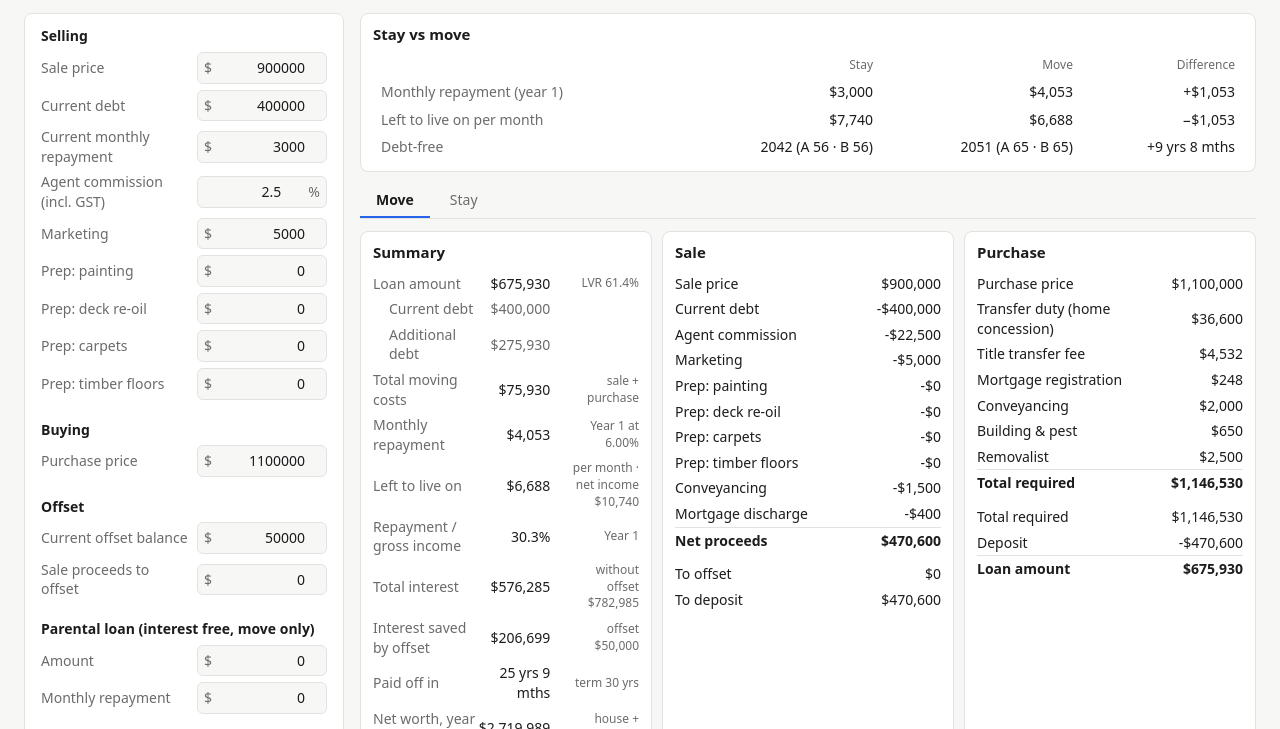
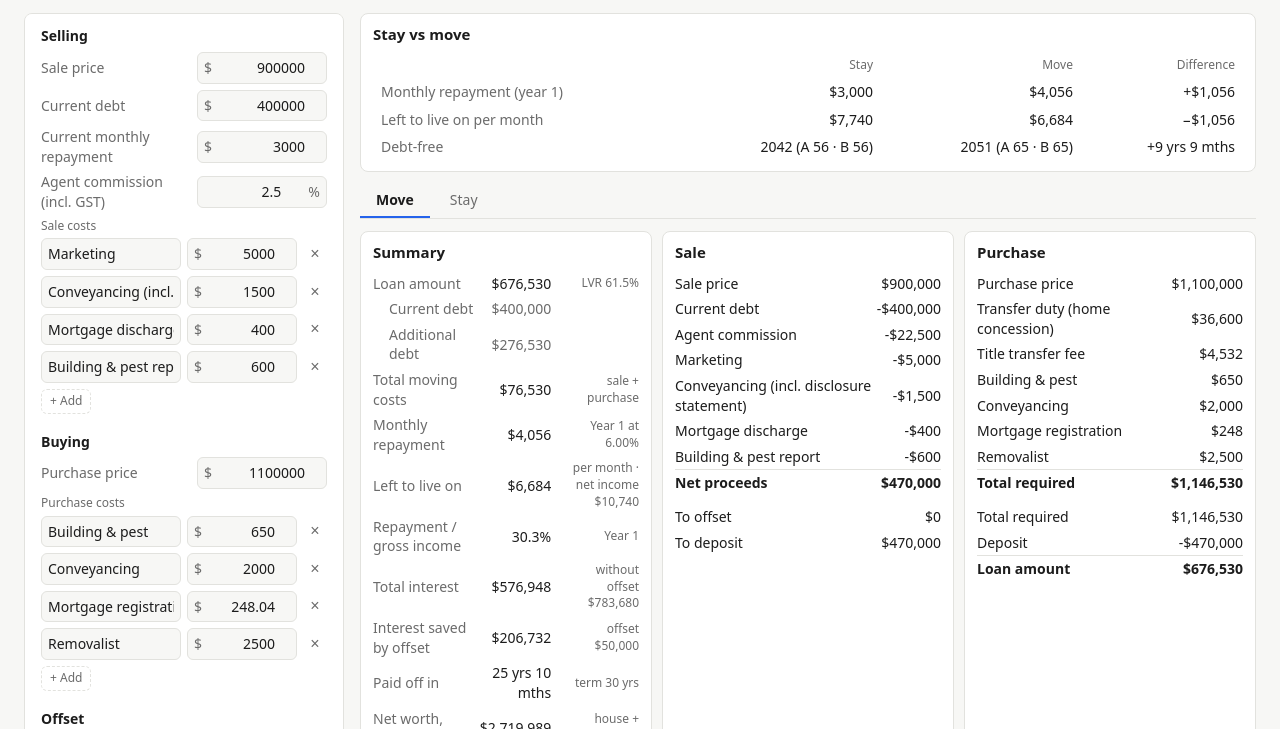
Before and after one commit to danielclarke/mortgage-calculator, a website built with Vite: page index.html in a window 1280 px wide. Shown: the part 71-800 px from the top of the page. Built offline with nearby package versions, Linux system fonts and the light colour scheme.

Commit message:
Itemised sale/purchase cost lists, other loans list, remove JSON export
Co-Authored-By: Claude Opus 5.5 <noreply@anthropic.com>

```diff
--- /dev/null
+++ b/src/lists.ts
@@ -0,0 +1,110 @@
+export type Item = Record<string, string | number>;
+
+export interface Column {
+  key: string;
+  label: string;
+  type: 'text' | 'number' | 'select';
+  options?: string[];
+  step?: number;
+  prefix?: string;
+  suffix?: string;
+}
+
+export interface ListDef {
+  title: string;
+  columns: Column[];
+  blank: () => Item;
+  defaults: Item[];
+}
+
+function control(col: Column, item: Item): HTMLElement {
+  if (col.type === 'select') {
+    const select = document.createElement('select');
+    for (const o of col.options ?? []) select.append(Object.assign(document.createElement('option'), { value: o, textContent: o }));
+    select.value = String(item[col.key]);
+    select.addEventListener('input', () => (item[col.key] = select.value));
+    return select;
+  }
+  if (col.type === 'text') {
+    const input = Object.assign(document.createElement('input'), { type: 'text', value: String(item[col.key]), placeholder: col.label });
+    input.addEventListener('input', () => (item[col.key] = input.value));
+    return input;
+  }
+  const wrap = document.createElement('div');
+  wrap.className = 'input-wrap';
+  if (col.prefix) wrap.append(Object.assign(document.createElement('span'), { textContent: col.prefix }));
+  const input = Object.assign(document.createElement('input'), {
+    type: 'number',
+    value: String(item[col.key]),
+    step: String(col.step ?? 1),
+    min: '0',
+  });
+  input.addEventListener('input', () => (item[col.key] = Number(input.value) || 0));
+  wrap.append(input);
+  if (col.suffix) wrap.append(Object.assign(document.createElement('span'), { textContent: col.suffix }));
+  return wrap;
+}
+
+export function listEditor(def: ListDef, items: Item[], onChange: () => void): { el: HTMLElement; redraw: () => void } {
+  const el = document.createElement('div');
+  el.className = 'list';
+  const compact = def.columns.length === 2;
+
+  const redraw = () => {
+    el.replaceChildren(Object.assign(document.createElement('div'), { className: 'list-title', textContent: def.title }));
+    items.forEach((item, i) => {
+      const row = document.createElement('div');
+      row.className = compact ? 'list-item compact' : 'list-item';
+      const remove = Object.assign(document.createElement('button'), { type: 'button', className: 'remove', textContent: '×', title: 'Remove' });
+      remove.addEventListener('click', () => {
+        items.splice(i, 1);
+        redraw();
+        onChange();
+      });
+      const [nameCol, ...rest] = def.columns;
+      if (compact) {
+        row.append(control(nameCol, item), control(rest[0], item), remove);
+      } else {
+        const head = document.createElement('div');
+        head.className = 'list-head';
+        head.append(control(nameCol, item), remove);
+        const fields = document.createElement('div');
+        fields.className = 'list-fields';
+        for (const c of rest) {
+          const f = document.createElement('label');
+          f.append(Object.assign(document.createElement('span'), { className: 'list-label', textContent: c.label }), control(c, item));
+          fields.append(f);
+        }
+        row.append(head, fields);
+      }
+      el.append(row);
+    });
+    const add = Object.assign(document.createElement('button'), { type: 'button', className: 'add', textContent: '+ Add' });
+    add.addEventListener('click', () => {
+      items.push(def.blank());
+      redraw();
+      onChange();
+    });
+    el.append(add);
+  };
+
+  redraw();
+  return { el, redraw };
+}
+
+export function encodeList(def: ListDef, items: Item[]): string {
+  return items.map((it) => def.columns.map((c) => encodeURIComponent(String(it[c.key]))).join(':')).join('|');
+}
+
+export function decodeList(def: ListDef, value: string): Item[] {
+  if (!value) return [];
+  return value.split('|').map((row) => {
+    const parts = row.split(':').map((p) => decodeURIComponent(p));
+    const item: Item = def.blank();
+    def.columns.forEach((c, i) => {
+      if (parts[i] === undefined) return;
+      item[c.key] = c.type === 'number' ? Number(parts[i]) || 0 : parts[i];
+    });
+    return item;
+  });
+}
--- a/src/main.ts
+++ b/src/main.ts
@@ -2,7 +2,8 @@ import './style.css';
 import { Chart, registerables, type ChartDataset } from 'chart.js';
 import { calcTax, SUPER_RATE, TAX_YEAR, type TaxResult } from './tax';
 import { homeConcessionDuty, transferFee } from './duty';
-import { simulate, lmiEstimate, type SimResult } from './loan';
+import { simulate, lmiEstimate, sideLoanSchedule, type SimResult } from './loan';
+import { listEditor, encodeList, decodeList, type Item, type ListDef } from './lists';
 
 Chart.register(...registerables);
 
@@ -15,11 +16,66 @@ interface FieldDef {
   suffix?: string;
 }
 
+type ListKey = 'sellCosts' | 'buyCosts' | 'loans';
+
 interface SectionDef {
   title: string;
   fields: FieldDef[];
   collapsible?: boolean;
+  list?: ListKey;
 }
+
+const LISTS: Record<ListKey, ListDef> = {
+  sellCosts: {
+    title: 'Sale costs',
+    columns: [
+      { key: 'name', label: 'Item', type: 'text' },
+      { key: 'amount', label: 'Amount', type: 'number', step: 100, prefix: '$' },
+    ],
+    blank: () => ({ name: '', amount: 0 }),
+    defaults: [
+      { name: 'Marketing', amount: 5000 },
+      { name: 'Conveyancing (incl. disclosure statement)', amount: 1500 },
+      { name: 'Mortgage discharge', amount: 400 },
+      { name: 'Building & pest report', amount: 600 },
+    ],
+  },
+  buyCosts: {
+    title: 'Purchase costs',
+    columns: [
+      { key: 'name', label: 'Item', type: 'text' },
+      { key: 'amount', label: 'Amount', type: 'number', step: 100, prefix: '$' },
+    ],
+    blank: () => ({ name: '', amount: 0 }),
+    defaults: [
+      { name: 'Building & pest', amount: 650 },
+      { name: 'Conveyancing', amount: 2000 },
+      { name: 'Mortgage registration', amount: 248.04 },
+      { name: 'Removalist', amount: 2500 },
+    ],
+  },
+  loans: {
+    title: 'Loans',
+    columns: [
+      { key: 'name', label: 'Name', type: 'text' },
+      { key: 'amount', label: 'Amount', type: 'number', step: 1000, prefix: '$' },
+      { key: 'rate', label: 'Rate', type: 'number', step: 0.05, suffix: '%' },
+      { key: 'repay', label: 'Monthly repayment', type: 'number', step: 100, prefix: '$' },
+      { key: 'into', label: 'Paid into', type: 'select', options: ['offset', 'deposit'] },
+      { key: 'from', label: 'Repay from', type: 'select', options: ['offset', 'income'] },
+    ],
+    blank: () => ({ name: 'Loan', amount: 0, rate: 0, repay: 0, into: 'offset', from: 'offset' }),
+    defaults: [],
+  },
+};
+
+const lists: Record<ListKey, Item[]> = {
+  sellCosts: LISTS.sellCosts.defaults.map((x) => ({ ...x })),
+  buyCosts: LISTS.buyCosts.defaults.map((x) => ({ ...x })),
+  loans: LISTS.loans.defaults.map((x) => ({ ...x })),
+};
+const listRedraws: Partial<Record<ListKey, () => void>> = {};
+const MAX_MONTHS = 480;
 
 const money = (id: string, label: string, value: number, step = 1000): FieldDef => ({ id, label, value, step, prefix: '$' });
 const pct = (id: string, label: string, value: number, step = 0.05): FieldDef => ({ id, label, value, step, suffix: '%' });
@@ -32,16 +88,13 @@ const SECTIONS: SectionDef[] = [
       money('payout', 'Current debt', 400000, 5000),
       money('stayRepayment', 'Current monthly repayment', 3000, 50),
       pct('commissionPct', 'Agent commission (incl. GST)', 2.5, 0.1),
-      money('marketing', 'Marketing', 5000, 500),
-      money('prepPainting', 'Prep: painting', 0, 500),
-      money('prepDeck', 'Prep: deck re-oil', 0, 100),
-      money('prepCarpets', 'Prep: carpets', 0, 500),
-      money('prepFloors', 'Prep: timber floors', 0, 500),
     ],
+    list: 'sellCosts',
   },
   {
     title: 'Buying',
     fields: [money('purchasePrice', 'Purchase price', 1100000, 5000)],
+    list: 'buyCosts',
   },
   {
     title: 'Offset',
@@ -51,11 +104,9 @@ const SECTIONS: SectionDef[] = [
     ],
   },
   {
-    title: 'Parental loan (interest free, move only)',
-    fields: [
-      money('parentLoan', 'Amount', 0, 5000),
-      money('parentRepay', 'Monthly repayment', 0, 100),
-    ],
+    title: 'Other loans (move only)',
+    fields: [],
+    list: 'loans',
   },
   {
     title: 'Loan',
@@ -72,18 +123,6 @@ const SECTIONS: SectionDef[] = [
       money('incomeB', 'Person B', 80000, 1000),
       { id: 'ageA', label: 'Person A age', value: 40, step: 1, suffix: 'yrs' },
       { id: 'ageB', label: 'Person B age', value: 40, step: 1, suffix: 'yrs' },
-    ],
-  },
-  {
-    title: 'Extra costs',
-    collapsible: true,
-    fields: [
-      money('sellConveyancing', 'Conveyancing (sale)', 1500, 100),
-      money('dischargeFee', 'Mortgage discharge', 400, 50),
-      money('buyConveyancing', 'Conveyancing (purchase)', 2000, 100),
-      money('buildingPest', 'Building & pest', 650, 50),
-      money('mortgageReg', 'Mortgage registration', 248.04, 10),
-      money('removalist', 'Removalist', 2500, 100),
     ],
   },
 ];
@@ -131,24 +170,17 @@ function buildInputs(): void {
       container.append(Object.assign(document.createElement('legend'), { textContent: s.title }));
     }
     for (const f of s.fields) container.append(inputEl(f));
+    if (s.list) {
+      const key = s.list;
+      const editor = listEditor(LISTS[key], lists[key], () => {
+        update();
+        writeHash();
+      });
+      listRedraws[key] = editor.redraw;
+      container.append(editor.el);
+    }
     root.append(container);
   }
-
-  const exportBtn = Object.assign(document.createElement('button'), { type: 'button', className: 'export', textContent: 'Copy inputs as JSON' });
-  const exportOut = Object.assign(document.createElement('textarea'), { readOnly: true, className: 'export-out', hidden: true });
-  exportBtn.addEventListener('click', async () => {
-    const json = exportInputs();
-    exportOut.value = json;
-    exportOut.hidden = false;
-    exportOut.select();
-    try {
-      await navigator.clipboard.writeText(json);
-      exportBtn.textContent = 'Copied';
-    } catch {
-      exportBtn.textContent = 'Copy failed: select the text below';
-    }
-    setTimeout(() => (exportBtn.textContent = 'Copy inputs as JSON'), 2000);
-  });
 
   const ratesDetails = document.createElement('details');
   ratesDetails.append(Object.assign(document.createElement('summary'), { textContent: 'Interest rate by year' }));
@@ -173,7 +205,7 @@ function buildInputs(): void {
     setTimeout(() => (shareBtn.textContent = 'Copy share link'), 2000);
   });
 
-  root.append(ratesDetails, shareBtn, exportBtn, exportOut);
+  root.append(ratesDetails, shareBtn);
 
   root.addEventListener('input', (e) => {
     const t = e.target as HTMLInputElement;
@@ -198,6 +230,7 @@ function writeHash(): void {
   const params = new URLSearchParams();
   for (const [id] of inputs) params.set(id, String(num(id)));
   params.set('rates', rates.join(','));
+  for (const key of Object.keys(LISTS) as ListKey[]) params.set(key, encodeList(LISTS[key], lists[key]));
   history.replaceState(null, '', `#${params.toString()}`);
 }
 
@@ -211,12 +244,12 @@ function readHash(): void {
   rates = r ? r.split(',').map((x) => Number(x) || 0) : [];
   resizeRates();
   renderRates();
-}
-
-function exportInputs(): string {
-  const values: Record<string, number> = {};
-  for (const [id] of inputs) values[id] = num(id);
-  return JSON.stringify({ inputs: values, ratesByYear: rates }, null, 2);
+  for (const key of Object.keys(LISTS) as ListKey[]) {
+    const val = params.get(key);
+    if (val === null) continue;
+    lists[key].splice(0, lists[key].length, ...decodeList(LISTS[key], val));
+    listRedraws[key]?.();
+  }
 }
 
 function num(id: string): number {
@@ -371,6 +404,7 @@ function renderScenario(
   noOffset: SimResult,
   offsetAt: (m: number) => number,
   owedAt: (m: number) => number,
+  outgoingAt: (m: number) => number,
   price: number,
   months: number,
   horizon: number,
@@ -389,11 +423,13 @@ function renderScenario(
   const saved = r.map((row, i) => noOffset.rows[i].interest - row.interest);
   const netWorth = balance.map((b, i) => houseValue(price, i + 1) + offsetAt(i + 1) - owedAt(i + 1) - b);
   const horizonYears = horizon / 12;
+  const outgoing = payment.map((_, i) => outgoingAt(i));
+  const hasOutgoing = outgoing.some((x) => x > 0);
 
   document.getElementById(`${key}Cards`)!.innerHTML = '<h2>Summary</h2><table class="summary">' + [
     ...extraCards,
     card('Monthly repayment', $(first), `Year 1 at ${rates[0]?.toFixed(2)}%`),
-    card('Left to live on', $(netMonthly - first), `per month · net income ${$(netMonthly)}`),
+    card('Left to live on', $(netMonthly - first - outgoing[0]), `per month · net income ${$(netMonthly)}${outgoing[0] ? ` · other loans ${$(outgoing[0])}` : ''}`),
     card('Repayment / gross income', grossMonthly ? fmtPct(first / grossMonthly) : '–', 'Year 1'),
     card('Total interest', $(sim.totalInterest), `without offset ${$(noOffset.totalInterest)}`),
     card('Interest saved by offset', $(noOffset.totalInterest - sim.totalInterest), `offset ${$(offsetAt(0))}`),
@@ -424,7 +460,8 @@ function renderScenario(
   setChart(`${key}Cash`, [
     series('Net household income', COLORS.income, payment.map(() => netMonthly)),
     series('Repayment', COLORS.payment, payment),
-    series('Left to live on', COLORS.net, payment.map((p) => netMonthly - p), { fill: 'origin' }),
+    ...(hasOutgoing ? [series('Other loan repayments', COLORS.interest, outgoing)] : []),
+    series('Left to live on', COLORS.net, payment.map((p, i) => netMonthly - p - outgoing[i]), { fill: 'origin' }),
   ], horizonYears);
 
   setChart(`${key}NetWorth`, [series('Net worth', COLORS.principal, netWorth)], horizonYears);
@@ -463,13 +500,7 @@ function update(): void {
   const commission = (v('salePrice') * v('commissionPct')) / 100;
   const sellCosts: [string, number][] = [
     ['Agent commission', commission],
-    ['Marketing', v('marketing')],
-    ['Prep: painting', v('prepPainting')],
-    ['Prep: deck re-oil', v('prepDeck')],
-    ['Prep: carpets', v('prepCarpets')],
-    ['Prep: timber floors', v('prepFloors')],
-    ['Conveyancing', v('sellConveyancing')],
-    ['Mortgage discharge', v('dischargeFee')],
+    ...lists.sellCosts.map((it): [string, number] => [String(it.name), Number(it.amount)]),
   ];
   const sellCostTotal = sellCosts.reduce((a, [, x]) => a + x, 0);
   const netProceeds = v('salePrice') - v('payout') - sellCostTotal;
@@ -481,22 +512,51 @@ function update(): void {
   const buyCosts: [string, number][] = [
     ['Transfer duty (home concession)', duty],
     ['Title transfer fee', titleFee],
-    ['Mortgage registration', v('mortgageReg')],
-    ['Conveyancing', v('buyConveyancing')],
-    ['Building & pest', v('buildingPest')],
-    ['Removalist', v('removalist')],
+    ...lists.buyCosts.map((it): [string, number] => [String(it.name), Number(it.amount)]),
   ];
   const buyCostTotal = buyCosts.reduce((a, [, x]) => a + x, 0);
 
-  const baseLoan = Math.max(0, v('purchasePrice') + buyCostTotal - deposit);
+  const depositLoans = lists.loans
+    .filter((l) => l.into === 'deposit' && Number(l.amount) > 0)
+    .map((l): [string, number] => [String(l.name) || 'Loan', Number(l.amount)]);
+  const loanDeposit = depositLoans.reduce((a, [, x]) => a + x, 0);
+  const baseLoan = Math.max(0, v('purchasePrice') + buyCostTotal - deposit - loanDeposit);
   const lvr = v('purchasePrice') > 0 ? baseLoan / v('purchasePrice') : 0;
   const lmi = lmiEstimate(baseLoan, lvr);
   const loan = baseLoan + lmi.premium;
-  const parentLoan = v('parentLoan');
-  const parentRepay = v('parentRepay');
-  const parentOwed = (m: number) => (parentRepay > 0 ? Math.max(0, parentLoan - parentRepay * m) : parentLoan);
   const baseOffset = v('currentOffset') + toOffset;
-  const offsetAt = (m: number) => baseOffset + parentOwed(m);
+  const sideLoans = lists.loans.map((l) => ({
+    name: String(l.name) || 'Loan',
+    amount: Number(l.amount),
+    rate: Number(l.rate),
+    repay: Number(l.repay),
+    intoOffset: l.into !== 'deposit',
+    fromOffset: l.from !== 'income',
+    sched: sideLoanSchedule(Number(l.amount), Number(l.rate), Number(l.repay), MAX_MONTHS),
+  }));
+  const offsetArr: number[] = [];
+  const owedArr: number[] = [];
+  const outArr: number[] = [];
+  const cumPaid = sideLoans.map(() => 0);
+  for (let m = 0; m <= MAX_MONTHS; m++) {
+    let off = baseOffset;
+    let owed = 0;
+    let out = 0;
+    sideLoans.forEach((l, i) => {
+      off += (l.intoOffset ? l.amount : 0) - (l.fromOffset ? cumPaid[i] : 0);
+      owed += l.sched.owed[m] ?? 0;
+      const p = l.sched.paid[m] ?? 0;
+      if (!l.fromOffset) out += p;
+      cumPaid[i] += p;
+    });
+    offsetArr.push(Math.max(0, off));
+    owedArr.push(owed);
+    outArr.push(out);
+  }
+  const at = (arr: number[]) => (m: number) => arr[Math.min(m, arr.length - 1)];
+  const offsetAt = at(offsetArr);
+  const owedAt = at(owedArr);
+  const outgoingAt = at(outArr);
   const years = termYears();
   const months = years * 12;
 
@@ -509,7 +569,6 @@ function update(): void {
   const grossMonthly = (taxA.gross + taxB.gross) / 12;
   const firstPayment = withOffset.rows[0]?.payment ?? 0;
 
-  const MAX_MONTHS = 480;
   const stayFull = simulate(v('payout'), MAX_MONTHS, rates, v('currentOffset'), v('stayRepayment'));
   const stayMonths = Math.max(1, stayFull.payoffMonth ?? MAX_MONTHS);
   const stay = { ...stayFull, rows: stayFull.rows.slice(0, stayMonths) };
@@ -525,12 +584,13 @@ function update(): void {
   const houseValue = (price: number, m: number) => price * Math.pow(1 + growth, m / 12);
   const signed = (x: number) => (x > 0 ? '+' : x < 0 ? '−' : '') + $(Math.abs(x));
 
+  const moveLeft = netMonthly - firstPayment - outgoingAt(0);
   const headRow = (label: string, stayV: string, moveV: string, diff: string) =>
     `<tr><td>${label}</td><td>${stayV}</td><td>${moveV}</td><td>${diff}</td></tr>`;
   document.getElementById('headline')!.innerHTML = `<h2>Stay vs move</h2><table>
     <tr><th></th><th>Stay</th><th>Move</th><th>Difference</th></tr>
     ${headRow('Monthly repayment (year 1)', $(stayFirst), $(firstPayment), signed(firstPayment - stayFirst))}
-    ${headRow('Left to live on per month', $(netMonthly - stayFirst), $(netMonthly - firstPayment), signed(stayFirst - firstPayment))}
+    ${headRow('Left to live on per month', $(netMonthly - stayFirst), $(moveLeft), signed(moveLeft - (netMonthly - stayFirst)))}
     ${headRow('Debt-free', debtFreeText(stayPaidOff), debtFreeText(movePaidOff), extraMonths >= 0 ? `+${duration(extraMonths)}` : `−${duration(-extraMonths)}`)}
   </table>`;
 
@@ -538,8 +598,8 @@ function update(): void {
   if (netProceeds < 0) warnings.push('Sale proceeds are negative: payout and selling costs exceed the sale price.');
   if (lmi.premium) warnings.push(`LVR above 80%. LMI estimated at ${fmtPct(lmi.rate)} of the loan and added to the loan.`);
   if (lvr > 0.95) warnings.push('LVR above 95%. Most lenders will not lend at this LVR.');
-  if (netMonthly - firstPayment < 0) warnings.push('Repayment exceeds net household income.');
-  if (parentLoan > 0 && parentRepay <= 0) warnings.push('Parental loan has no monthly repayment set. It stays in the offset for the life of the loan.');
+  if (moveLeft < 0) warnings.push('Repayments exceed net household income.');
+  for (const l of sideLoans) if (l.amount > 0 && l.sched.payoffMonth === null) warnings.push(`${l.name} is not repaid within 40 years at ${$(l.repay)}/mth.`);
   if (v('payout') > 0 && stayFull.payoffMonth === null) warnings.push('Current repayment does not pay off the current debt within 40 years.');
   document.getElementById('warnings')!.innerHTML = warnings.map((w) => `<div class="warn">${w}</div>`).join('');
 
@@ -559,37 +619,44 @@ function update(): void {
     table('', [
       ['Total required', v('purchasePrice') + buyCostTotal],
       ['Deposit', -deposit],
+      ...depositLoans.map(([n, x]): [string, number] => [n, -x]),
       ...(lmi.premium ? ([['LMI (est.)', lmi.premium]] as [string, number][]) : []),
     ], 'Loan amount');
 
   document.getElementById('incomeTable')!.innerHTML = incomeTable(taxA, taxB);
 
   const stayNoOffset = simulate(v('payout'), MAX_MONTHS, rates, 0, v('stayRepayment'));
-  renderScenario('move', withOffset, noOffset, offsetAt, parentOwed, v('purchasePrice'), months, horizon, netMonthly, grossMonthly, houseValue, [
+  renderScenario('move', withOffset, noOffset, offsetAt, owedAt, outgoingAt, v('purchasePrice'), months, horizon, netMonthly, grossMonthly, houseValue, [
     card('Loan amount', $(loan), `LVR ${fmtPct(lvr)}${lmi.premium ? ` · incl. LMI ${$(lmi.premium)}` : ''}`),
     subCard('Current debt', $(v('payout'))),
     subCard('Additional debt', $(loan - v('payout'))),
     card('Total moving costs', $(sellCostTotal + buyCostTotal), 'sale + purchase'),
-    ...(parentLoan > 0
-      ? [card('Parental loan', $(parentLoan), parentRepay > 0 ? `${$(parentRepay)}/mth from offset · repaid in ${duration(Math.ceil(parentLoan / parentRepay))}` : 'no repayment set')]
-      : []),
+    ...sideLoans
+      .filter((l) => l.amount > 0)
+      .map((l) =>
+        card(
+          l.name,
+          $(l.amount),
+          `into ${l.intoOffset ? 'offset' : 'deposit'} · ${$(l.repay)}/mth from ${l.fromOffset ? 'offset' : 'income'} · ${l.sched.payoffMonth !== null ? `repaid in ${duration(l.sched.payoffMonth)}` : 'not repaid'}${l.sched.totalInterest > 0 ? ` · interest ${$(l.sched.totalInterest)}` : ''}`,
+        ),
+      ),
   ]);
-  renderScenario('stay', stay, stayNoOffset, () => v('currentOffset'), () => 0, v('salePrice'), stayMonths, horizon, netMonthly, grossMonthly, houseValue, [
+  renderScenario('stay', stay, stayNoOffset, () => v('currentOffset'), () => 0, () => 0, v('salePrice'), stayMonths, horizon, netMonthly, grossMonthly, houseValue, [
     card('Loan amount', $(v('payout')), `repayment ${$(v('stayRepayment'))}/mth`),
   ]);
 
   document.getElementById('assumptions')!.innerHTML = `<strong>Assumptions</strong><ul>
     <li>Principal &amp; interest, monthly. Repayment recalculated over the remaining term whenever the rate changes.</li>
-    <li>Offset balance stays constant, except for the parental loan. Interest is charged on loan balance minus offset.</li>
-    <li>Sale preparation costs are deducted from sale proceeds.</li>
-    <li>Parental loan (move only): added to the offset at settlement, repaid from the offset in fixed monthly amounts. Net worth subtracts the amount still owed.</li>
+    <li>Offset balance stays constant, except for other loans. Interest is charged on loan balance minus offset.</li>
+    <li>Sale costs are deducted from sale proceeds. Purchase costs are funded from the deposit and loan.</li>
+    <li>Other loans (move only): paid into the offset or the deposit at settlement. A deposit loan reduces the bank loan, LVR and LMI. Repaid in fixed monthly amounts either from the offset (offset falls) or from income (reduces money left to live on). Interest at the loan's rate is added monthly.</li>
     <li>QLD transfer duty uses the home concession rates (owner-occupier, not first home).</li>
     <li>Title transfer and mortgage registration fees: Titles Queensland FY2026-27 schedule.</li>
     <li>LMI is a rough estimate by LVR band. Actual premiums vary by lender and insurer.</li>
     <li>Tax: ${TAX_YEAR} resident rates, $1,000 standard deduction, LITO, 2% Medicare levy with low-income reduction. No Medicare levy surcharge, HECS/HELP or salary sacrifice.</li>
     <li>Income held constant for the life of the loan.</li>
     <li>Stay: current debt repaid at the current monthly repayment until paid off, same rate table, current offset balance. Years beyond the rate table use the last rate.</li>
-    <li>Net worth = house value + offset − loan balance − parental loan owed. House value grows at the growth rate. Selling and buying costs for any future sale are excluded. Repayments freed after payoff are not counted as savings.</li>
+    <li>Net worth = house value + offset − loan balance − other loans owed. House value grows at the growth rate. Selling and buying costs for any future sale are excluded. Repayments freed after payoff are not counted as savings.</li>
   </ul>
   <strong>Sources</strong><ul>
     <li><a href="https://qro.qld.gov.au/duties/transfer-duty/calculate/concession-rates/" target="_blank" rel="noopener">QRO: transfer duty home concession rates</a></li>
--- a/src/style.css
+++ b/src/style.css
@@ -92,7 +92,6 @@ tr.total td { border-top: 1px solid var(--border); font-weight: 600; }
 .summary td.detail { color: var(--muted); font-size: 12px; padding-left: 10px; }
 .summary td:first-child { color: var(--muted); }
 .export { width: 100%; font: inherit; padding: 6px; border: 1px solid var(--border); border-radius: 6px; background: var(--bg); color: var(--text); cursor: pointer; }
-.export-out { width: 100%; height: 160px; margin-top: 6px; font: 12px ui-monospace, monospace; background: var(--bg); color: var(--text); border: 1px solid var(--border); border-radius: 6px; }
 .summary tr.sub td:first-child { padding-left: 16px; }
 #results, aside { min-width: 0; }
 .headline { overflow-x: auto; }
@@ -107,3 +106,18 @@ tr.total td { border-top: 1px solid var(--border); font-weight: 600; }
   .summary tr.sub td.detail { padding-left: 16px; }
   .tables { grid-template-columns: 1fr; }
 }
+.list { margin: 6px 0 4px; }
+.list-title { color: var(--muted); font-size: 12px; margin-bottom: 4px; }
+.list-item { margin-bottom: 6px; }
+.list-item.compact { display: grid; grid-template-columns: 1fr 110px 24px; gap: 6px; align-items: center; }
+.list-item:not(.compact) { border: 1px solid var(--border); border-radius: 6px; padding: 6px; }
+.list-head { display: grid; grid-template-columns: 1fr 24px; gap: 6px; margin-bottom: 6px; }
+.list-fields { display: grid; grid-template-columns: 1fr 1fr; gap: 6px; }
+.list-fields label { display: flex; flex-direction: column; gap: 2px; }
+.list-label { color: var(--muted); font-size: 11px; }
+.list input[type=text], .list select {
+  width: 100%; min-width: 0; font: inherit; padding: 5px 6px; color: var(--text);
+  background: var(--bg); border: 1px solid var(--border); border-radius: 6px;
+}
+.list .remove { border: none; background: none; color: var(--muted); font-size: 16px; cursor: pointer; padding: 0; }
+.list .add { font: inherit; font-size: 12px; padding: 3px 8px; border: 1px dashed var(--border); border-radius: 6px; background: none; color: var(--muted); cursor: pointer; }
```
Also changed, not shown: src/loan.ts (+34 -0 lines).
